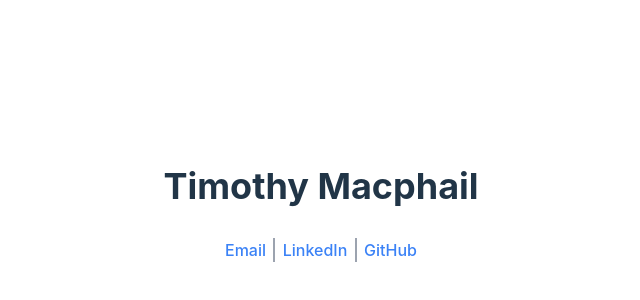
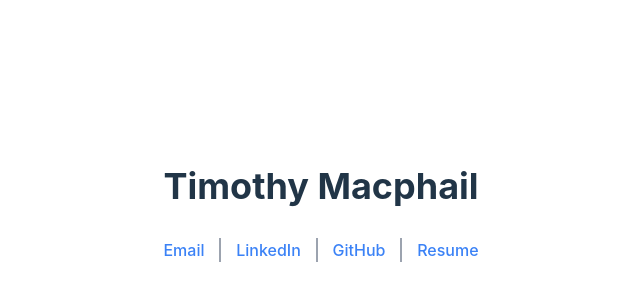
Before and after one commit to tim-macphail/seng513-a1, a React (Vite) app: page / in a window 1280 px wide. Shown: the part 186-486 px from the top of the page, without its empty margins (319-959 px from the left). Built offline with nearby package versions, Linux system fonts and the light colour scheme.

Commit message:
add resume

```diff
--- a/src/App.jsx
+++ b/src/App.jsx
@@ -4,26 +4,33 @@ const Page = () => {
   return (
     <div className="flex flex-col items-center justify-center h-screen">
       <h1 className="text-4xl font-bold mb-8">Timothy Macphail</h1>
-      <div className="flex justify-between w-48">
+      <div className="flex justify-between w-full">
         <a
           href="mailto:timothy.macphail@gmail.com"
           className="text-blue-500 hover:text-blue-700"
         >
           Email
         </a>
-        <div className="h-6 border-l-2 border-gray-400"></div>
+        <div className="h-6 border-l-2 border-gray-400"/>
         <a
           href="https://www.linkedin.com/in/timothy-macphail/"
           className="text-blue-500 hover:text-blue-700"
         >
           LinkedIn
         </a>
-        <div className="h-6 border-l-2 border-gray-400"></div>
+        <div className="h-6 border-l-2 border-gray-400"/>
         <a
           href="https://github.com/tim-macphail"
           className="text-blue-500 hover:text-blue-700"
         >
           GitHub
+        </a>
+        <div className="h-6 border-l-2 border-gray-400"/>
+        <a
+          href="https://drive.google.com/file/d/1D45qLaHtW9Ykewy_Fcb0JkfqcPGu09wr/view?usp=sharing"
+          className="text-blue-500 hover:text-blue-700"
+        >
+          Resume
         </a>
       </div>
     </div>
```
